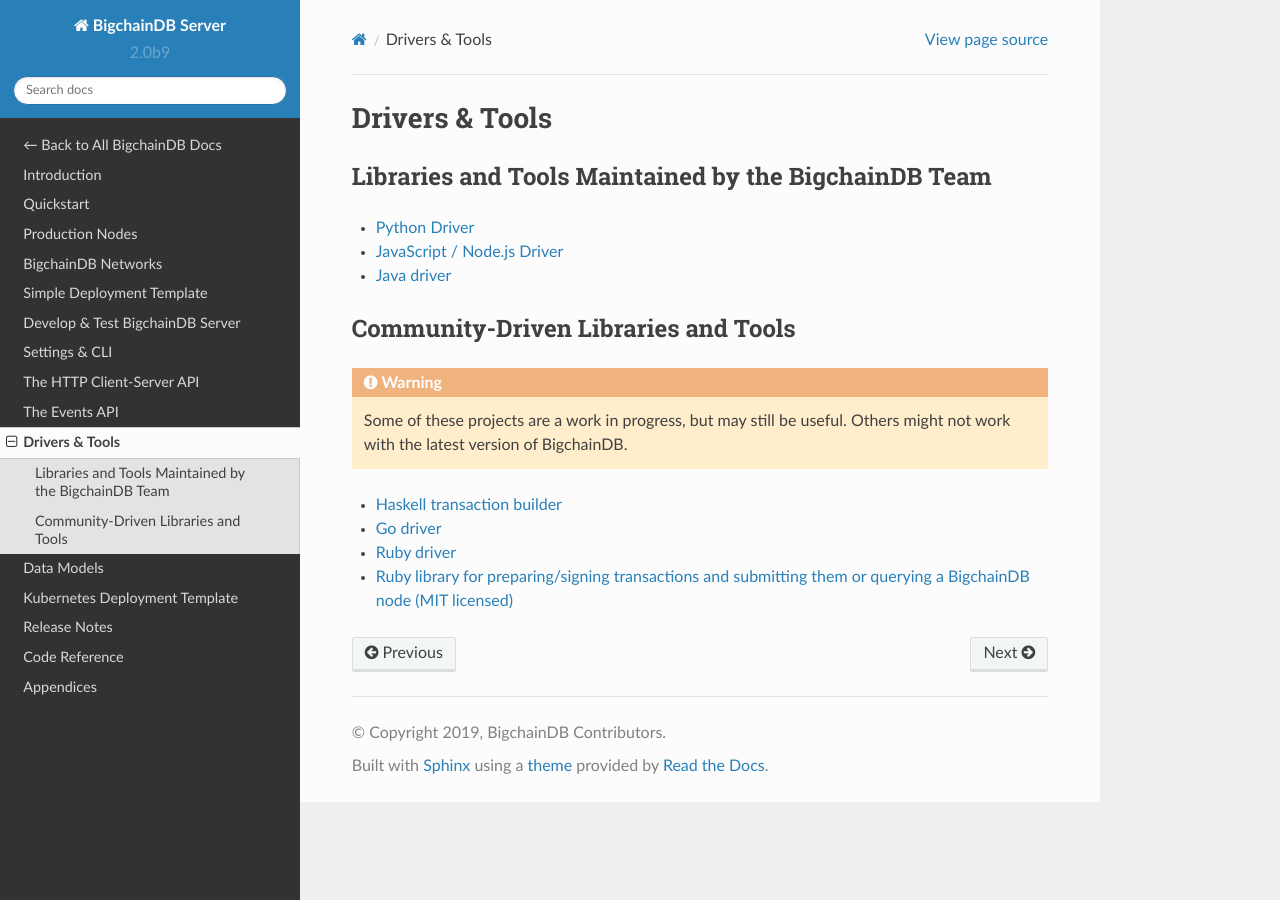
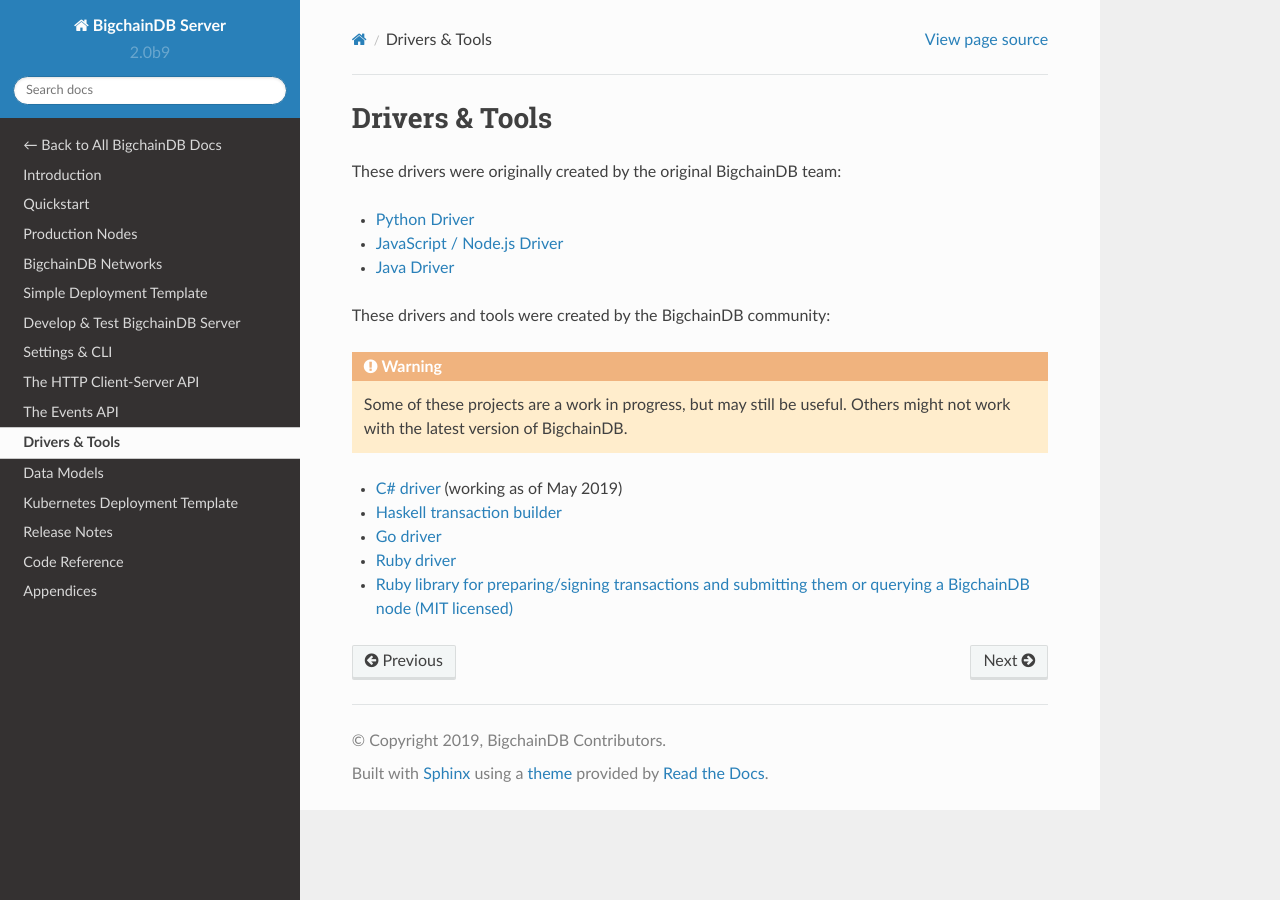
Before and after one commit to thematerials-network/bigchaindb-node, a Sphinx documentation site: the page built from bigchaindb/docs/server/source/drivers-clients/index.rst, in a window 1280 px wide. Built offline with Sphinx 7.4.7 and the Read the Docs theme 2.0.0, drawn with Linux system fonts in a browser that asks for light colours.

Commit message:
Note the new C# driver in the server docs (#2644)
Signed-off-by: Troy McConaghy <troy@bigchaindb.com>

```diff
--- a/bigchaindb/docs/server/source/drivers-clients/index.rst
+++ b/bigchaindb/docs/server/source/drivers-clients/index.rst
@@ -6,15 +6,13 @@
 Drivers & Tools
 ===============
 
-Libraries and Tools Maintained by the BigchainDB Team
------------------------------------------------------
+These drivers were originally created by the original BigchainDB team:
 
 * `Python Driver <https://docs.bigchaindb.com/projects/py-driver/en/latest/index.html>`_
 * `JavaScript / Node.js Driver <https://github.com/bigchaindb/js-bigchaindb-driver>`_
-* `Java driver <https://github.com/bigchaindb/java-bigchaindb-driver>`_
+* `Java Driver <https://github.com/bigchaindb/java-bigchaindb-driver>`_
 
-Community-Driven Libraries and Tools
-------------------------------------
+These drivers and tools were created by the BigchainDB community:
 
 .. warning::
 
@@ -22,6 +20,7 @@ Community-Driven Libraries and Tools
    but may still be useful.
    Others might not work with the latest version of BigchainDB.
 
+* `C# driver <https://github.com/Omnibasis/bigchaindb-csharp-driver>`_ (working as of May 2019)
 * `Haskell transaction builder <https://github.com/bigchaindb/bigchaindb-hs>`_
 * `Go driver <https://github.com/zbo14/envoke/blob/master/bigchain/bigchain.go>`_
 * `Ruby driver <https://github.com/LicenseRocks/bigchaindb_ruby>`_
```
